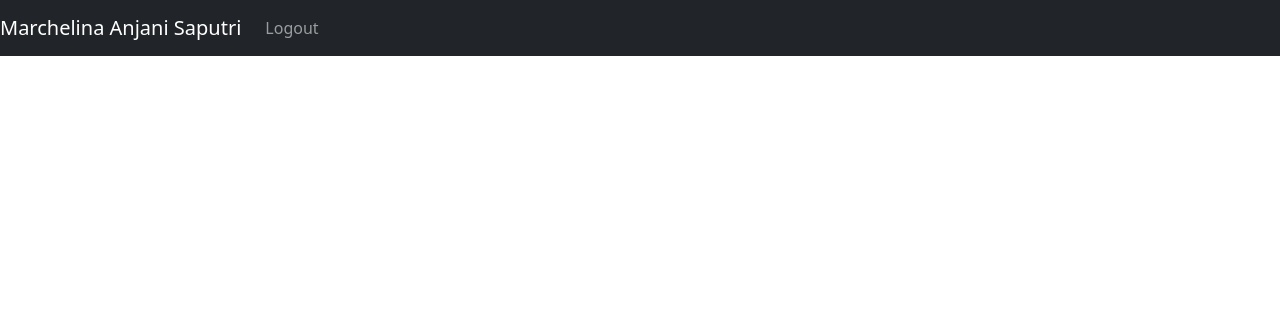
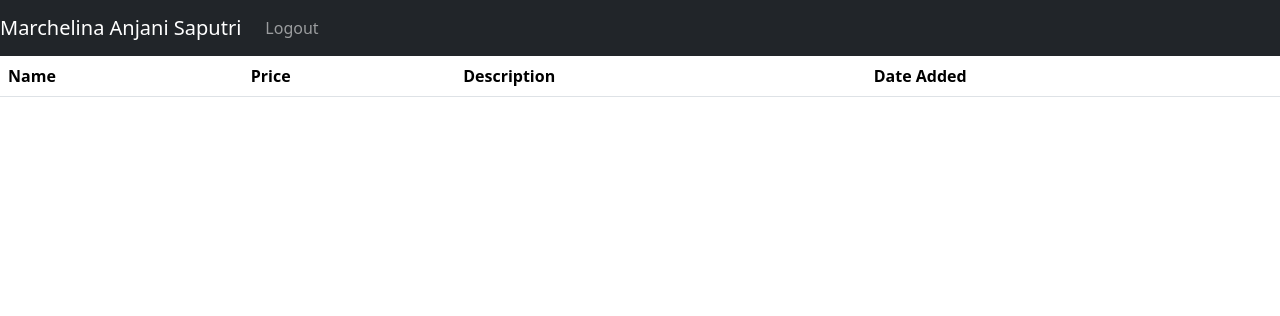
Before and after one commit to marchelinaanjani2/shopping-list, a Django app: template main/templates/main.html in a window 1280 px wide. Shown: the top 316 px of the page. Run offline with Django 4.2, Linux system fonts and the light colour scheme; the template is opened without the code that fills it, so the values that code supplies are empty.

Commit message:
tutorr 5

```diff
--- a/main/templates/main.html
+++ b/main/templates/main.html
@@ -27,11 +27,11 @@
                         {% csrf_token %}
                         <div class="mb-3">
                             <label for="name" class="col-form-label">Name:</label>
-                            <input type="text" class="form-control" id="name" name="name"></input>
+                            <input type="text" class="form-control" id="name" name="name">
                         </div>
                         <div class="mb-3">
                             <label for="price" class="col-form-label">Price:</label>
-                            <input type="number" class="form-control" id="price" name="price"></input>
+                            <input type="number" class="form-control" id="price" name="price">
                         </div>
                         <div class="mb-3">
                             <label for="description" class="col-form-label">Description:</label>
@@ -42,18 +42,26 @@
                 <div class="modal-footer">
                     <button type="button" class="btn btn-secondary" data-bs-dismiss="modal">Close</button>
                     <button type="button" class="btn btn-primary" id="button_add" data-bs-dismiss="modal" onclick="addProduct()">Add Product</button>
-
                     <button type="button" class="btn btn-primary" data-bs-toggle="modal" data-bs-target="#exampleModal">Add Product by AJAX</button>
                 </div>
             </div>
         </div>
     </div>
 
+    <div>
+        <!-- Tabel produk akan ditampilkan di sini -->
+        <table class="table" id="product_table">
+            <!-- Data produk akan dimuat oleh JavaScript -->
+        </table>
+    </div>
+
     <script>
         async function getProducts() {
             return fetch("{% url 'main:get_product_json' %}").then((res) => res.json())
         }
+    </script>
 
+    <script>
         async function refreshProducts() {
             document.getElementById("product_table").innerHTML = ""
             const products = await getProducts()
@@ -64,28 +72,32 @@
                 <th>Date Added</th>
             </tr>`
             products.forEach((item) => {
-                htmlString += `\n<tr>
-                <td>${item.fields.name}</td>
-                <td>${item.fields.price}</td>
-                <td>${item.fields.description}</td>
-                <td>${item.fields.date_added}</td>
-            </tr>`
+                htmlString += `<tr>
+                    <td>${item.fields.name}</td>
+                    <td>${item.fields.price}</td>
+                    <td>${item.fields.description}</td>
+                    <td>${item.fields.date_added}</td>
+                </tr>`
             })
 
             document.getElementById("product_table").innerHTML = htmlString
         }
+    </script>
 
-        refreshProducts()
-
+    <script>
         function addProduct() {
             fetch("{% url 'main:add_product_ajax' %}", {
                 method: "POST",
                 body: new FormData(document.querySelector('#form'))
-            }).then(refreshProducts)
+            }).then(() => {
+                refreshProducts();
+                document.getElementById("form").reset();
+            });
 
-            document.getElementById("form").reset()
-            return false
+            return false;
         }
+
+        // Panggil refreshProducts() untuk pertama kali saat halaman dimuat
+        refreshProducts();
     </script>
-
 {% endblock content %}
```
